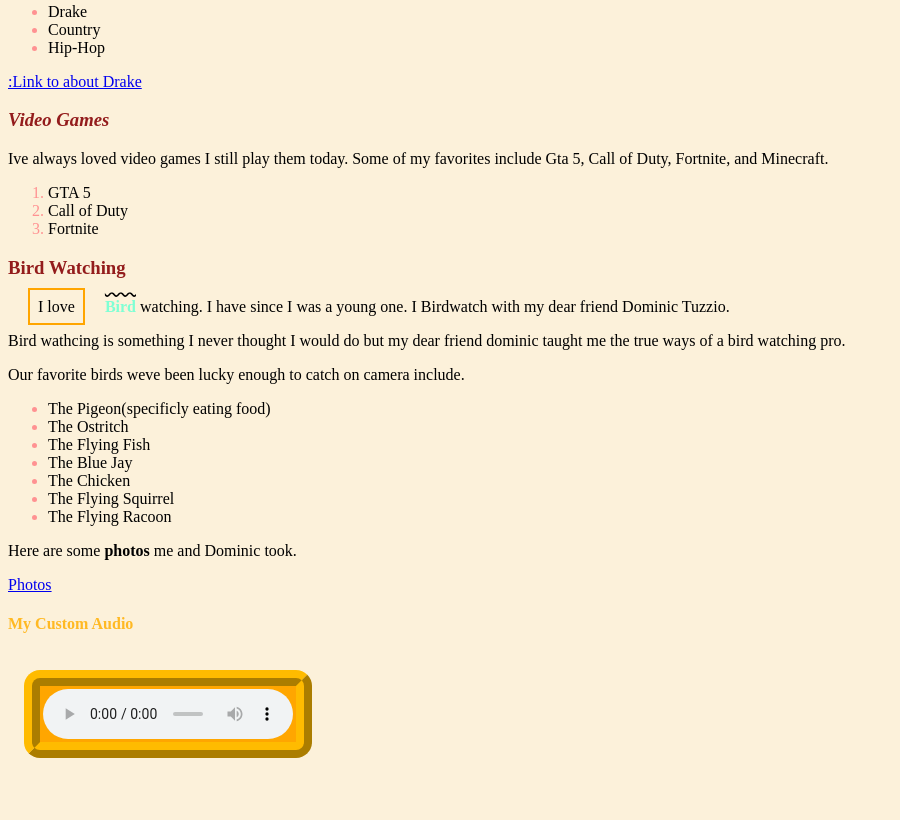
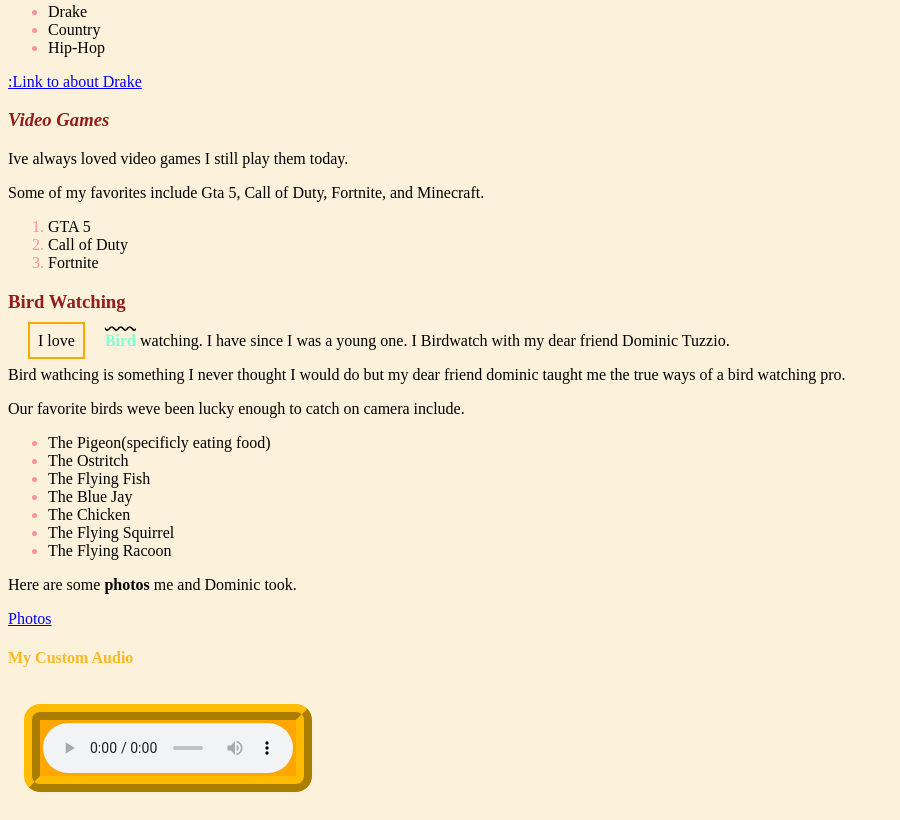
Before and after one commit to finnreilly18/finnreilly18.github.io, a plain HTML site: page index.html in a window 1280 px wide. Shown: the part 1035-1855 px from the top of the page, without its empty margins (0-900 px from the left). Before the commit the page ends 1821 px from the top, so only its background shows below. Drawn offline with Linux system fonts and the light colour scheme; a web font is replaced by a local one.

Commit message:
fixed errors

```diff
--- a/index.html
+++ b/index.html
@@ -28,7 +28,7 @@
         <li>Basketball</li>
         <li>Baseball</li>
     </ul>
-    <img src="media/OIP.webp" alt="Football Image">
+    <img src="media/OIP.webp" alt="football">
     <h3><em>Working Out</em></h3>
     <p> Working out is part of my daily routine and I love it.</p>
     <h3><em>Friends and Family</em></h3>
@@ -53,14 +53,13 @@
        <a href="https://www.bing.com/ck/a?!&&p=a9d1cc053a2b22da7a370498a6e261b39b25abd393ffb8afcc33a581e2635085JmltdHM9MTc1Njk0NDAwMA&ptn=3&ver=2&hsh=4&fclid=2c2128bf-f2e9-64e0-16ec-3ee2f322657a&psq=drake+album&u=a1aHR0cHM6Ly9lbi53aWtpcGVkaWEub3JnL3dpa2kvRHJha2VfYWxidW1zX2Rpc2NvZ3JhcGh5">:Link
         to about Drake</a>
     <h3><em>Video Games</em></h3>
-    <p>Ive always loved video games I still play them today.
-        Some of my favorites include Gta 5, Call of Duty, Fortnite, and Minecraft.
+    <p>Ive always loved video games I still play them today.</p>
+    <p>Some of my favorites include Gta 5, Call of Duty, Fortnite, and Minecraft.</p>
     <ol>
         <li>GTA 5</li>
         <li>Call of Duty</li>
         <li> Fortnite</li>
     </ol>
-    </p>
     <h3>Bird Watching</h3>
     <p><span class="joshua">I love</span><strong class="bird">Bird</strong> watching. I have since I was a young one. I Birdwatch with my dear friend Dominic Tuzzio.</p>
     <p>Bird wathcing is something I never thought I would do but my dear friend dominic taught me the true ways of a bird watching pro.</p>
```
